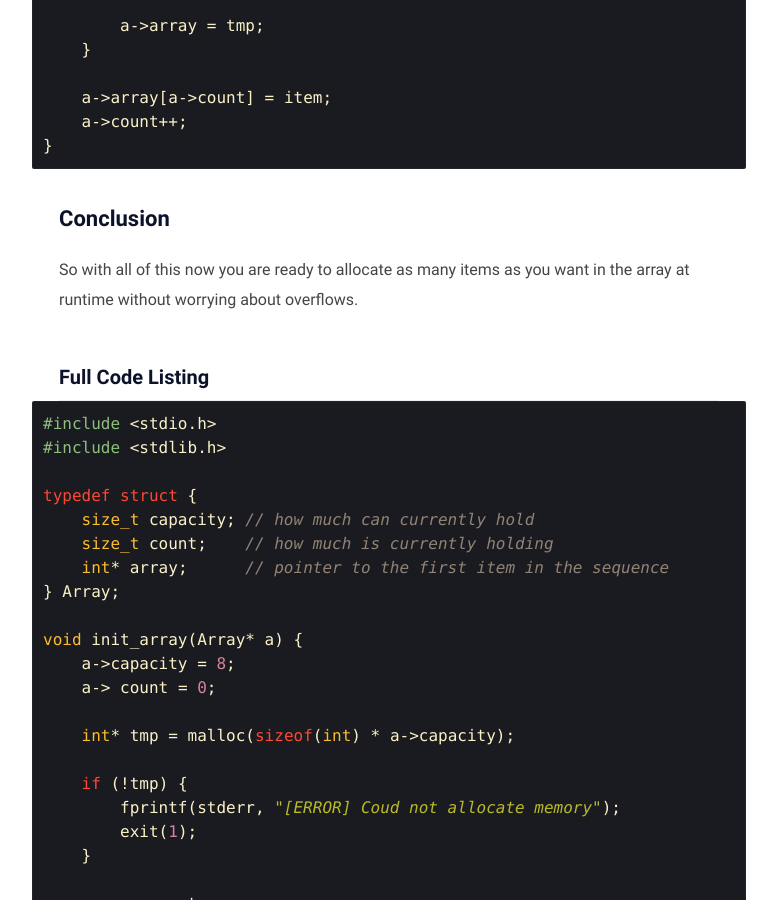
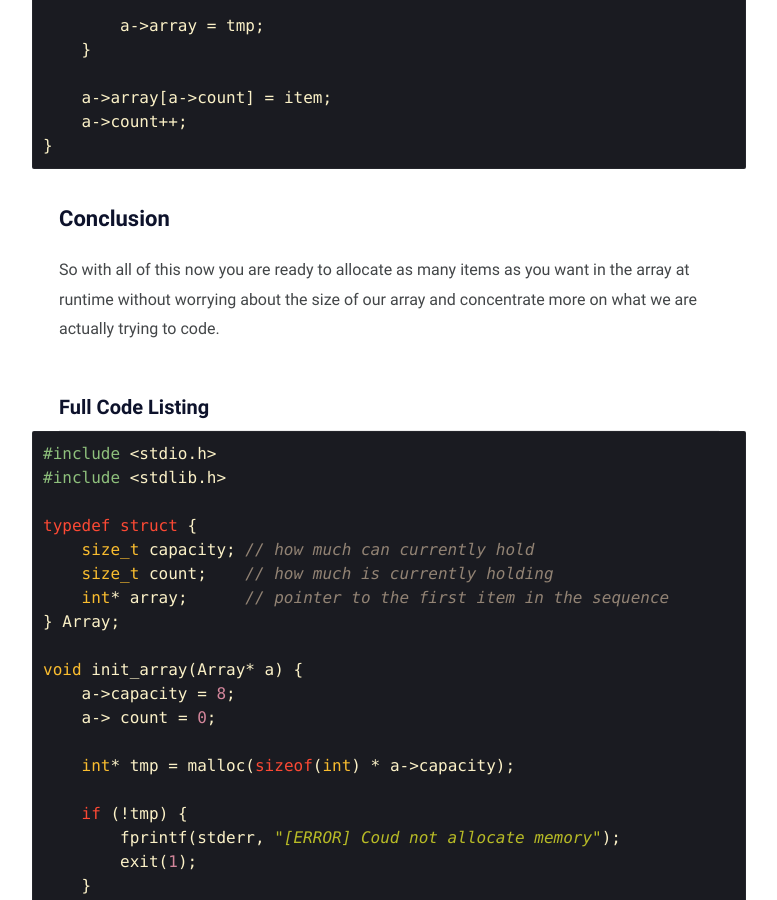
Before and after one commit to gabeiglio/gabeiglio.github.io, a Jekyll site: the page built from _posts/dynamic_array_c/2021-10-26-dynamic-array-c.md, in a window 1280 px wide and 900 px high, scrolled down 4789 px. Shown: the whole window, without its empty margins (251-1028 px from the left). Built offline with Jekyll 4.4.1, drawn with Linux system fonts in a browser that asks for light colours.

Commit message:
Update 2021-10-26-dynamic-array-c.md

````diff
--- a/_posts/dynamic_array_c/2021-10-26-dynamic-array-c.md
+++ b/_posts/dynamic_array_c/2021-10-26-dynamic-array-c.md
@@ -178,7 +178,7 @@ void add_array(Array* a, int item) {
 ## Conclusion
 
 So with all of this now you are ready to allocate as many items as you want in the array at runtime without worrying
-about overflows.
+about the size of our array and concentrate more on what we are actually trying to code.
 
 ### Full Code Listing
 ```c
````
